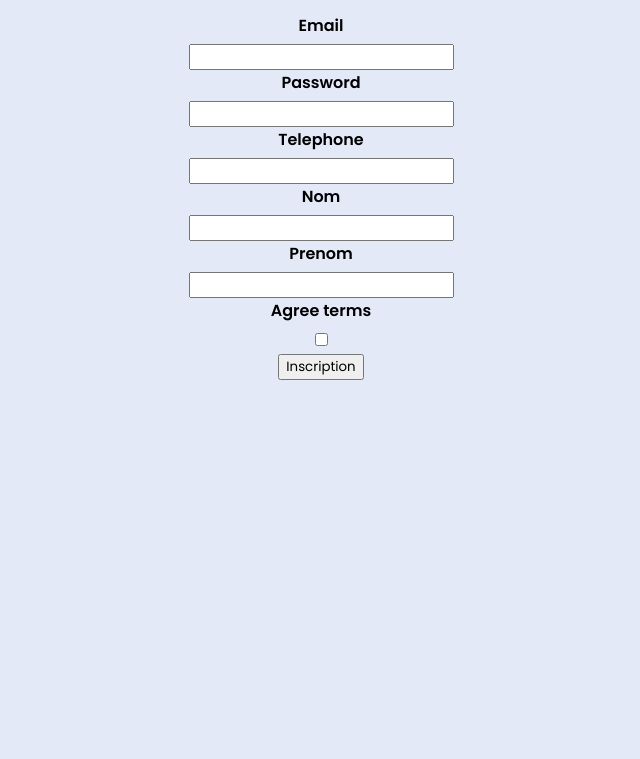
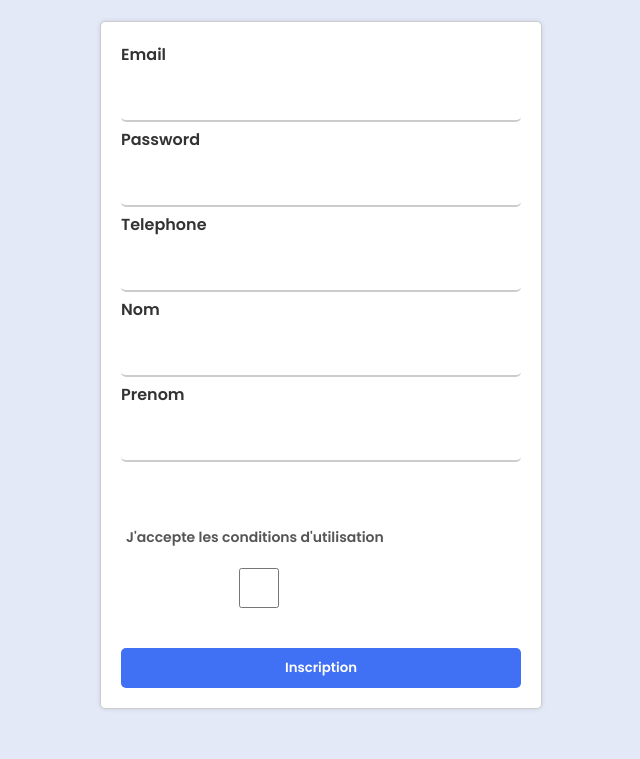
Before and after one commit to RedaEssekkaki/Application-de-Covoiturage, a Symfony app: template templates/registration/register.html.twig in a window 1280 px wide. Shown: the part 70-829 px from the top of the page, without its empty margins (319-959 px from the left). Run offline with Twig, Linux system fonts and the light colour scheme; the template is opened without the code that fills it, so the values that code supplies are empty; form fields are guessed from the names that the template uses; some libraries are stand-ins or nearby versions.

Commit message:
registration CSS

```diff
--- a/public/css/inscription.css
+++ b/public/css/inscription.css
@@ -1,16 +1,86 @@
-h1 {
-    font-family: Corbel, serif;
+
+@import "style.css";
+
+.form-group {
+    width: 400px;
+    margin: 0 auto;
+    padding: 20px;
+    background-color: #fff;
+    border: 1px solid #ccc;
+    border-radius: 5px;
+    box-shadow: 0px 0px 5px rgba(0,0,0,0.1);
+}
+
+/* Style des champs de formulaire */
+.form-group input {
+    width: 100%;
+    height: 40px;
+    padding: 10px;
+    margin-bottom: 20px;
+    border: 1px solid #ccc;
+    border-radius: 5px;
+}
+
+.form-group label {
+    display: block;
+    margin-bottom: 10px;
     font-weight: bold;
-    text-align: center;
-    margin-bottom: 25px;
+    color: #333;
 }
-/* Formulaire */
-.form-group {
-    margin-bottom: 20px;
-    text-align: center;
+
+/* Style du bouton d'inscription */
+.form-group button {
+    display: block;
+    width: 100%;
+    height: 40px;
+    padding: 10px;
+    margin-top: 20px;
+    border: none;
+    border-radius: 5px;
+    background-color: #4070F4;
+    color: #fff;
+    font-weight: bold;
+    cursor: pointer;
 }
-label {
-    font-weight: bold;
-    display: block;
-    margin-bottom: 5px;
+
+.form-group button:hover {
+    background-color: #6e9cff;
 }
+
+.form-group input[type=text],
+.form-group input[type=email],
+.form-group input[type=password],
+.form-group input[type=tel] {
+    width: 100%;
+    padding: 10px;
+    margin: 5px 0;
+    box-sizing: border-box;
+    border: none;
+    border-bottom: 2px solid #ccc;
+    outline: none;
+}
+
+.form-group input[type=text]:focus,
+.form-group input[type=email]:focus,
+.form-group input[type=password]:focus,
+.form-group input[type=tel]:focus {
+    border-bottom: 2px solid #007bff;
+}
+
+.terms-checkbox {
+    display: flex;
+    align-items: center;
+    margin-top: 60px;
+}
+
+.terms-checkbox input[type="checkbox"] {
+    padding: 5px 10px;
+    margin-top: 10px;
+    font-size: 14px;
+}
+
+.terms-checkbox label {
+    font-size: 14px;
+    color: #555;
+    padding: 0 5px;
+}
--- a/templates/registration/register.html.twig
+++ b/templates/registration/register.html.twig
@@ -18,7 +18,10 @@
         {{ form_row(registrationForm.telephone) }}
         {{ form_row(registrationForm.nom) }}
         {{ form_row(registrationForm.prenom) }}
-        {{ form_row(registrationForm.agreeTerms) }}
+
+        <div class="terms-checkbox">
+            {{ form_row(registrationForm.agreeTerms, {label: 'J\'accepte les conditions d\'utilisation'}) }}
+        </div>
 
         <button type="submit" class="btn">Inscription</button>
     {{ form_end(registrationForm) }}
--- a/templates/security/login.html.twig
+++ b/templates/security/login.html.twig
@@ -30,7 +30,7 @@
 
         <div class="checkbox mb-3">
             <label>
-                <input type="checkbox" name="_remember_me"> Remember me
+                <input type="checkbox" name="_remember_me"> Se souvenir
             </label>
         </div>
 
```
Also changed, not shown: public/css/login.css (+63 -17 lines).
